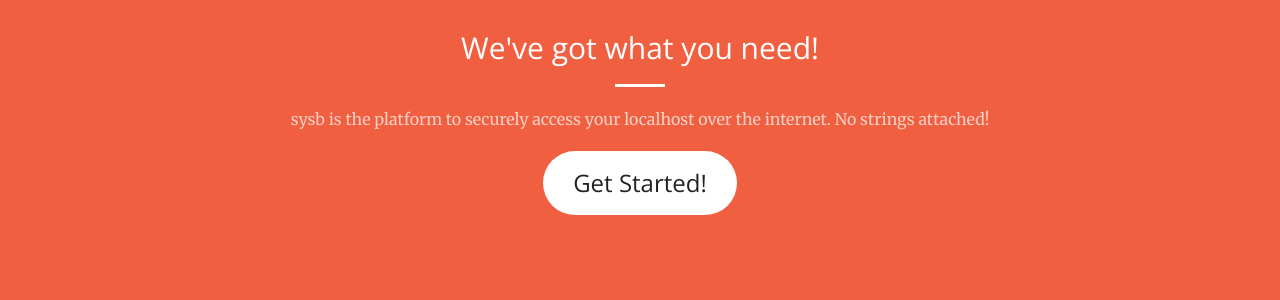
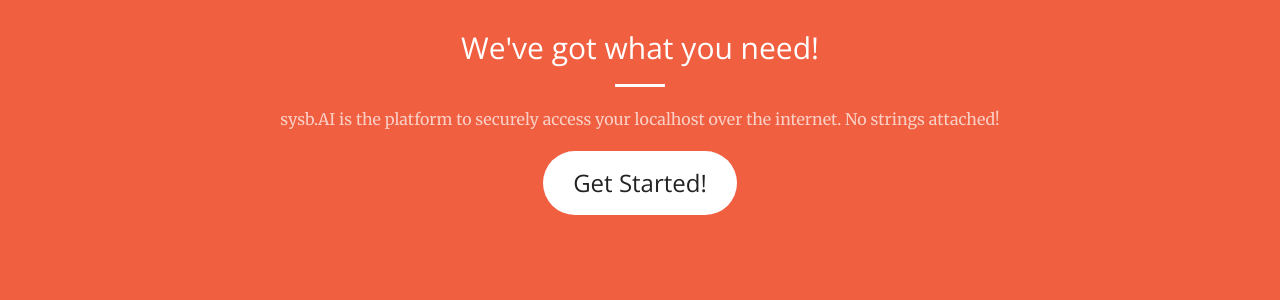
Before and after one commit to usama7628674/sysb.AI, a Jekyll site: the page built from index.html, in a window 1280 px wide and 900 px high, scrolled down 818 px. Shown: the part 151-451 px from the top of the window. Built offline with Jekyll 4.4.1, drawn with Linux system fonts in a browser that asks for light colours.

Commit message:
yet another commit

```diff
--- a/_includes/call-to-action.html
+++ b/_includes/call-to-action.html
@@ -4,7 +4,7 @@
             <div class="col-lg-8 col-lg-offset-2 text-center">
                 <h2 class="section-heading">We've got what you need!</h2>
                 <hr class="light">
-                <p class="text-faded">sysb is the platform to securely access your localhost over the internet. No strings attached!</p>
+                <p class="text-faded">sysb.AI is the platform to securely access your localhost over the internet. No strings attached!</p>
                 <a href="#docs" class="btn btn-default btn-xl">Get Started!</a>
             </div>
         </div>
```
